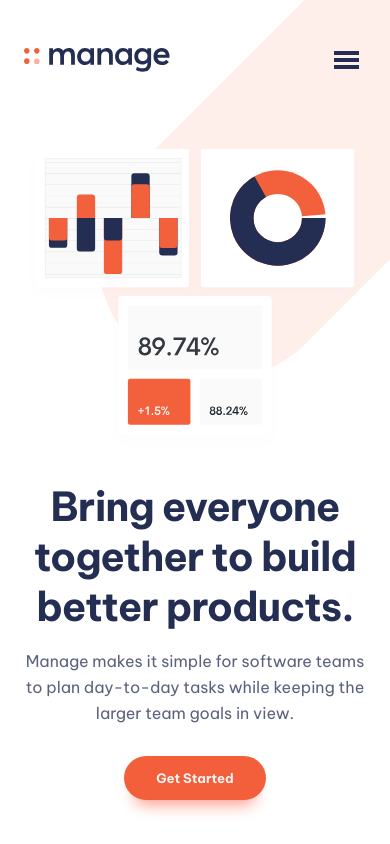
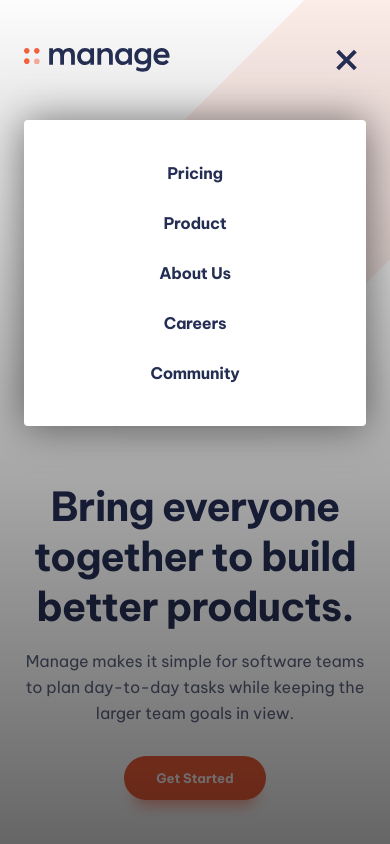
Before and after one commit to karolbanat/manage-landing-page, a website built with Vite: page index.html in a window 390 px wide. Both pictures are taken after a click on the button "Open navigation". Shown: the top 844 px of the page. Built offline with nearby package versions, Linux system fonts and the light colour scheme; files whose address does not match are found by name.

Commit message:
Navigation

```diff
--- a/index.html
+++ b/index.html
@@ -29,6 +29,7 @@
                     <button aria-label="Open navigation"
                             aria-controls="primary-nav"
                             aria-expanded="false"
+                            id="primary-nav-toggle"
                             class="nav-toggle | display-none-md">
                         <img src="./images/icon-hamburger.svg"
                              alt=""
--- a/src/main.ts
+++ b/src/main.ts
@@ -1 +1,29 @@
 import './style.css';
+
+const navToggleButton: HTMLButtonElement = document.querySelector('#primary-nav-toggle')!;
+
+navToggleButton.addEventListener('click', handleToggleButton);
+
+function handleToggleButton(e: Event): void {
+	const button: HTMLButtonElement = e.target as HTMLButtonElement;
+	const targetId: string = button.getAttribute('aria-controls') || '';
+	const targetElement: HTMLElement | null = document.querySelector(`#${targetId}`);
+	const wasExpanded: boolean = button.getAttribute('aria-expanded') === 'true';
+
+	if (targetElement) {
+		button.setAttribute('aria-expanded', (!wasExpanded).toString());
+		targetElement.toggleAttribute('data-expanded', !wasExpanded);
+		toggleDropshadow(!wasExpanded);
+	}
+}
+
+function toggleDropshadow(toggle: boolean) {
+	if (toggle) {
+		const dropshadow: HTMLElement = document.createElement('div');
+		dropshadow.classList.add('dropshadow');
+		document.body.appendChild(dropshadow);
+	} else {
+		const dropshadow: HTMLElement | null = document.querySelector('.dropshadow');
+		if (dropshadow) dropshadow.remove();
+	}
+}
--- a/src/style.css
+++ b/src/style.css
@@ -207,6 +207,10 @@ body {
 	cursor: pointer;
 }
 
+.nav-toggle > * {
+	pointer-events: none;
+}
+
 .nav-toggle[aria-expanded='true'] .nav-toggle__icon-open {
 	display: none;
 }
@@ -263,6 +267,7 @@ body {
 	letter-spacing: -0.01875em;
 	text-decoration: none;
 	color: var(--clr-secondary-400);
+
 	transition: opacity 400ms ease-in-out;
 }
 
@@ -280,11 +285,15 @@ body {
 /* --- navigation */
 .primary-navigation {
 	position: relative;
+	z-index: 9999;
+
 	display: flex;
 	justify-content: space-between;
 	align-items: center;
 	gap: 1.6rem;
-	padding-block: clamp(4rem, 2rem + 2vw, 5.6rem);
+
+	padding-block-start: clamp(4rem, 2rem + 2vw, 5.6rem);
+	margin-block-end: clamp(4rem, 2rem + 2vw, 5.6rem);
 }
 
 .primary-navigation__nav-list {
@@ -296,7 +305,6 @@ body {
 @media only screen and (max-width: 50em) {
 	.primary-navigation__nav {
 		position: absolute;
-		z-index: 9999;
 		bottom: -4rem;
 
 		transform: translateY(100%);
@@ -308,7 +316,7 @@ body {
 		box-shadow: 0 0 4rem hsl(0 0% 0% / 0.5);
 	}
 
-	.primary-navigation__nav:not([data-expanded='true']) {
+	.primary-navigation__nav:not([data-expanded]) {
 		display: none;
 	}
 
@@ -355,6 +363,15 @@ body {
 
 .skip-link:focus {
 	transform: translateY(0);
+}
+
+@media only screen and (max-width: 50em) {
+	.dropshadow {
+		position: fixed;
+		z-index: 9000;
+		inset: 0;
+		background-image: linear-gradient(to bottom, hsl(0deg 0% 0% / 0.01) 0%, hsl(0deg 0% 0% / 0.6) 100%);
+	}
 }
 
 /* --- spacers */
```
